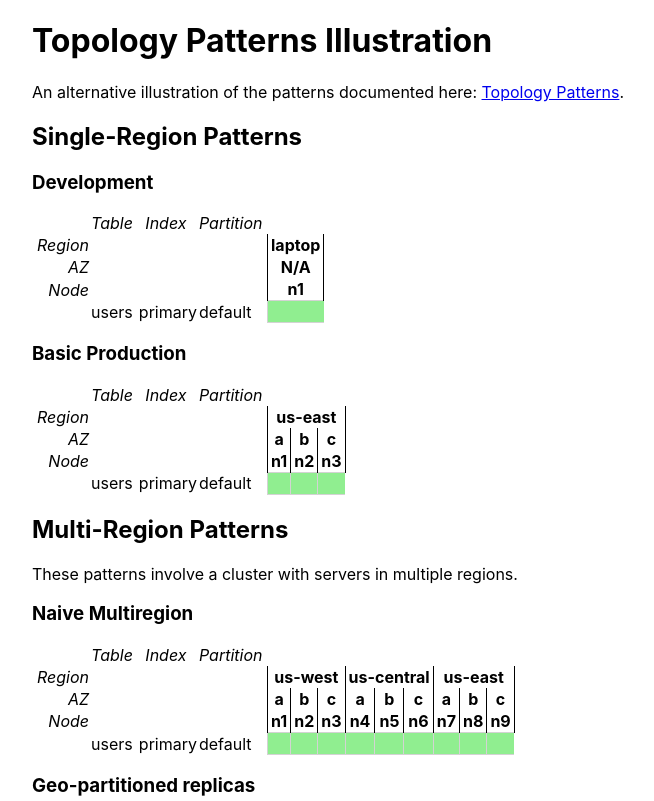
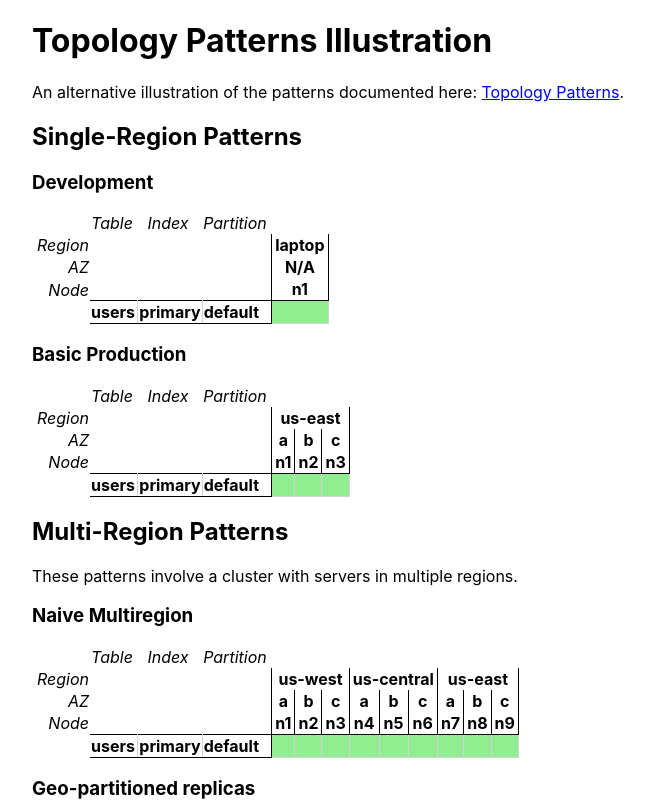
Before and after one commit to vilterp/crdb-config-explorer, a React (Create React App) app: page / in a window 1280 px wide. Shown: the top 801 px of the page, without its empty margins (18-672 px from the left). Built offline with nearby package versions, Linux system fonts and the light colour scheme.

Commit message:
fix borders

```diff
--- a/src/App.css
+++ b/src/App.css
@@ -32,12 +32,22 @@
 }
 
 .config-view .schema-node {
+  border-top: 1px solid black;
+  border-bottom: 1px solid black;
+  border-right: 1px solid lightgrey;
+  font-weight: bold;
+}
+
+.config-view .schema-node.schema-node-leaf {
   border-right: 1px solid black;
-  padding-right: 5px;
+}
+
+.config-view .formation-node.formation-node-leaf {
+  border-bottom: 1px solid black;
 }
 
 .config-view .cell {
-  border-left: 1px solid lightgrey;
+  border-right: 1px solid lightgrey;
   border-top: 1px solid lightgrey;
   border-bottom: 1px solid lightgrey;
 }
--- a/src/views/configurationMatrix.tsx
+++ b/src/views/configurationMatrix.tsx
@@ -63,7 +63,10 @@ export function ConfigurationView(props: { config: Configuration }) {
           {props.config.formation.regions.map(region =>
             region.azs.map(az =>
               az.nodes.map(node => (
-                <th key={node.id} className="formation-node">
+                <th
+                  key={node.id}
+                  className="formation-node formation-node-leaf"
+                >
                   n{node.id}
                 </th>
               ))
@@ -77,12 +80,16 @@ export function ConfigurationView(props: { config: Configuration }) {
             <tr key={`${index.name}/${partition.name}`}>
               <td />
               {indexIdx === 0 && partitionIdx === 0 ? (
-                <td rowSpan={partitionsInTable(table)}>{table.name}</td>
+                <td className="schema-node" rowSpan={partitionsInTable(table)}>
+                  {table.name}
+                </td>
               ) : null}
               {partitionIdx === 0 ? (
-                <td rowSpan={partitionsInIndex(index)}>{index.name}</td>
+                <td className="schema-node" rowSpan={partitionsInIndex(index)}>
+                  {index.name}
+                </td>
               ) : null}
-              <td>{partition.name}</td>
+              <td className="schema-node schema-node-leaf">{partition.name}</td>
               {nodePathsForFormation(props.config.formation).map(nodePath =>
                 renderCell(nodePath, {
                   table: props.config.table,
```
